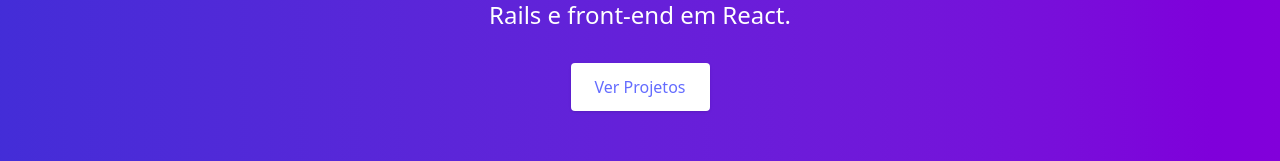
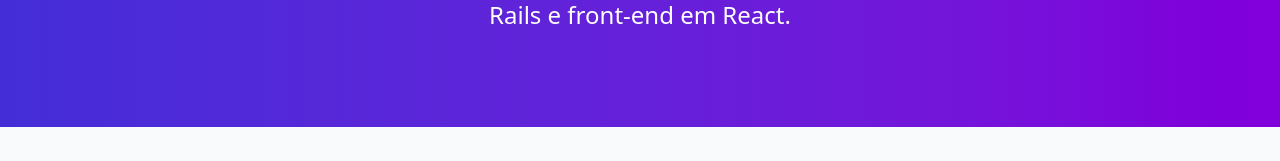
Before and after one commit to igrrsantos/portfolio-front, a React (Vite) app: page / in a window 1280 px wide. Shown: the part 261-422 px from the top of the page. Built offline with nearby package versions, Linux system fonts and the light colour scheme; no server answers.

Commit message:
auto slider

```diff
--- a/src/pages/Home.tsx
+++ b/src/pages/Home.tsx
@@ -1,5 +1,4 @@
 // src/pages/Home.tsx
-import { Link } from 'react-router-dom';
 import {
   SiRubyonrails,
   SiReact,
@@ -60,7 +59,7 @@ export default function Home() {
     }, 4000);
 
     return () => clearInterval(interval);
-  }, [slider, projects]);
+  }, [sliderRef, projects]); // usar sliderRef como dependência força atualização após renderização
 
   return (
     <div className="text-gray-800">
@@ -71,12 +70,6 @@ export default function Home() {
         <p className="text-xl md:text-2xl max-w-xl mx-auto">
           Desenvolvimento de APIs modernas com Ruby on Rails e front-end em React.
         </p>
-        <Link
-          to="/projects"
-          className="mt-8 inline-block bg-white text-indigo-700 font-semibold px-6 py-3 rounded shadow hover:bg-gray-100 transition"
-        >
-          Ver Projetos
-        </Link>
       </section>
 
       {/* SOBRE */}
```
